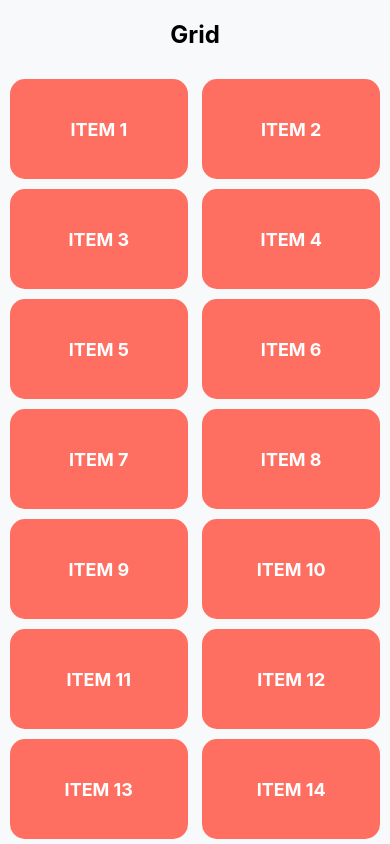
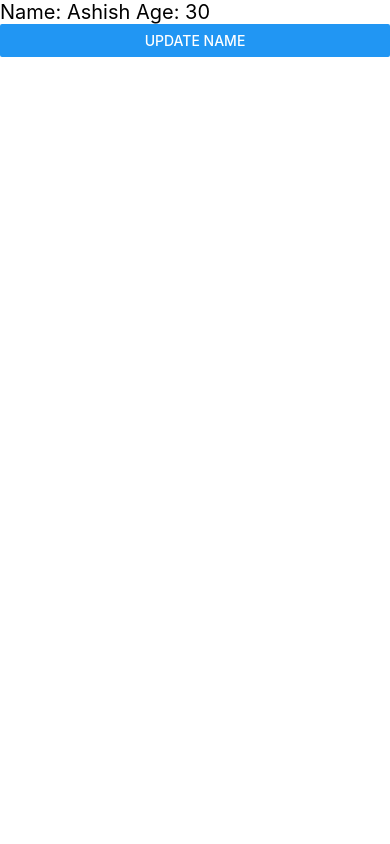
Before and after one commit to iAshishChauhan/React-Native-Learning, a React Native app: screen / in a window 390 px wide. Built offline with nearby package versions, Linux system fonts and the light colour scheme.

Commit message:
- Added class components

```diff
--- a/App.jsx
+++ b/App.jsx
@@ -1,6 +1,7 @@
 import React from 'react';
 import { SafeAreaProvider, SafeAreaView } from 'react-native-safe-area-context';
 import { StyleSheet } from 'react-native';
+import ClassComponents from './src/components/ClassComponents';
 // import { Button, Text } from 'react-native'
 // import First from './src/components/First'
 // import JSX from './src/components/JSX'
@@ -13,7 +14,7 @@ import { StyleSheet } from 'react-native';
 // import SectionListScreen from './src/components/SectionListScreen';
 // import LoginForm from './src/components/LoginForm';
 // import ContactListScreen from './src/screens/contact/ContactListScreen';
-import Grid from './src/components/Grid';
+// import Grid from './src/components/Grid';
 
 const App = () => {
   return (
@@ -32,7 +33,8 @@ const App = () => {
         {/* <SectionListScreen /> */}
         {/* <LoginForm /> */}
         {/* <ContactListScreen /> */}
-        <Grid />
+        {/* <Grid /> */}
+        <ClassComponents age={30} />
       </SafeAreaView>
     </SafeAreaProvider>
   );
--- /dev/null
+++ b/src/components/ClassComponents.tsx
@@ -0,0 +1,39 @@
+/* eslint-disable react-native/no-inline-styles */
+import React, { Component } from 'react';
+import { Text, View, Button } from 'react-native';
+// Short cut is -> rnce from ES7+ extension
+// styling functional based components ki tareh hi denge
+// class based components k under states hum constructor k andar banate hain
+
+interface Props {
+  age: number;
+}
+
+interface State {
+  name: string;
+}
+
+class ClassComponents extends Component<Props, State> {
+  constructor(props: Props) {
+    super(props);
+    this.state = {
+      name: 'Ashish',
+    };
+  }
+  updateName = () => {
+    this.setState({ name: 'Ali' });
+  };
+  render() {
+    console.log('Rendering ClassComponents');
+    return (
+      <View>
+        <Text style={{ fontSize: 20 }}>
+          Name: {this.state.name} Age: {this.props.age}
+        </Text>
+        <Button title="Update Name" onPress={this.updateName} />
+      </View>
+    );
+  }
+}
+
+export default ClassComponents;
```
